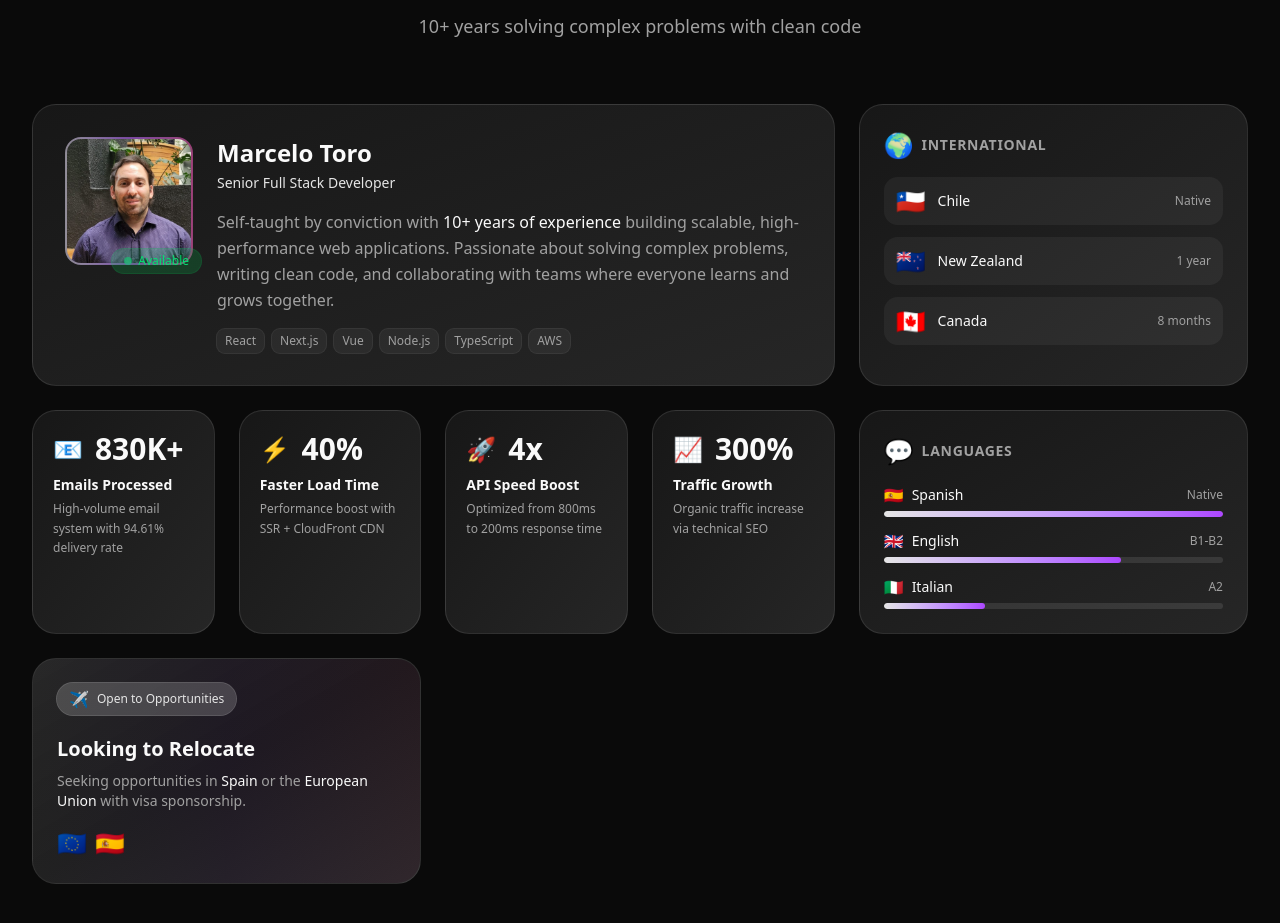
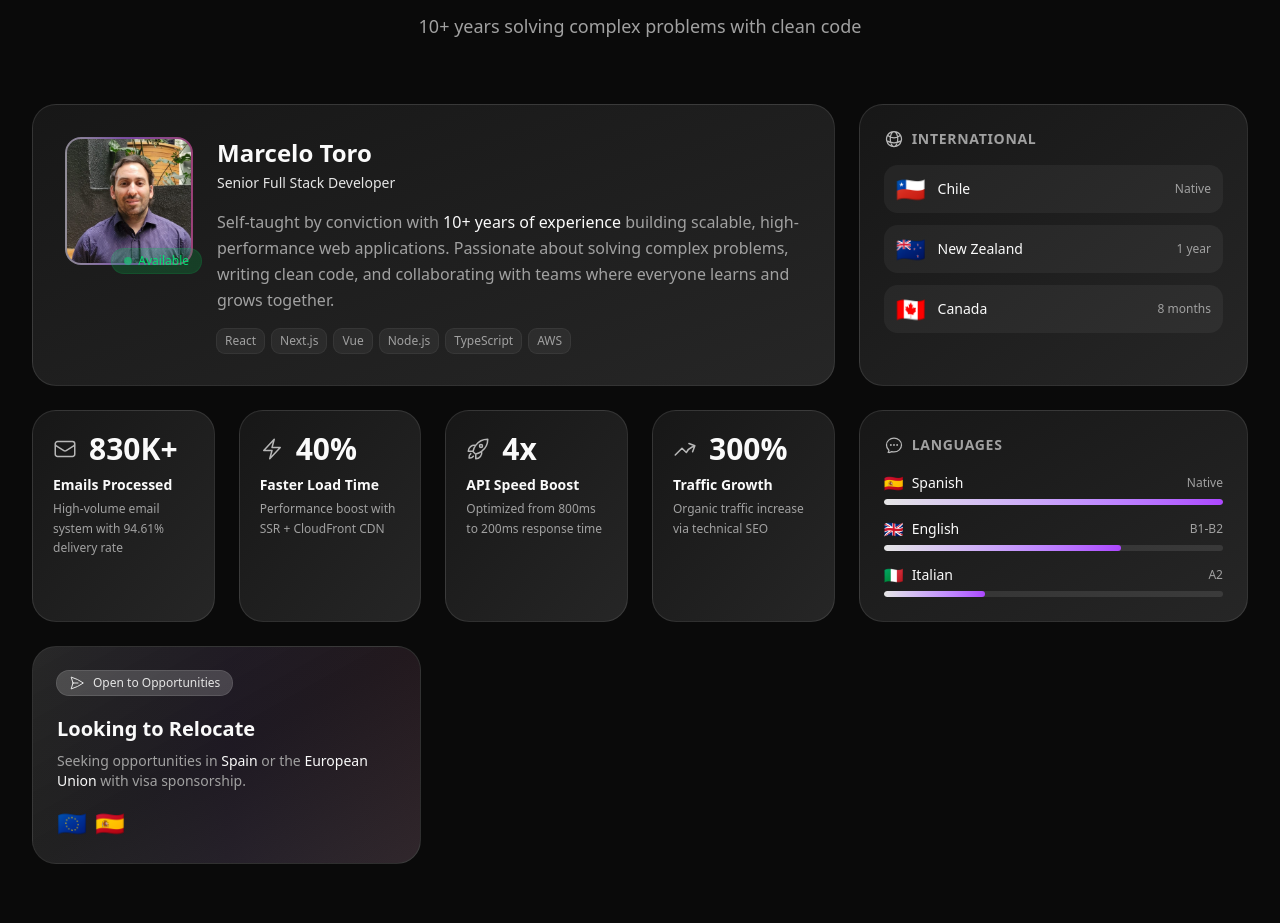
Before and after one commit to MarceTT/portfolio-v2, a Vue app: page / in a window 1280 px wide. Shown: the part 980-1903 px from the top of the page. Built offline with nearby package versions, Linux system fonts and the light colour scheme.

Commit message:
style: replace emojis with SVG stroke icons for consistency

```diff
--- a/src/components/sections/AboutSection.vue
+++ b/src/components/sections/AboutSection.vue
@@ -8,28 +8,28 @@ const achievements = [
     value: '830K+',
     label: 'Emails Processed',
     description: 'High-volume email system with 94.61% delivery rate',
-    icon: '📧',
+    icon: 'mail',
     color: 'from-blue-500/20 to-cyan-500/20'
   },
   {
     value: '40%',
     label: 'Faster Load Time',
     description: 'Performance boost with SSR + CloudFront CDN',
-    icon: '⚡',
+    icon: 'bolt',
     color: 'from-yellow-500/20 to-orange-500/20'
   },
   {
     value: '4x',
     label: 'API Speed Boost',
     description: 'Optimized from 800ms to 200ms response time',
-    icon: '🚀',
+    icon: 'rocket',
     color: 'from-purple-500/20 to-pink-500/20'
   },
   {
     value: '300%',
     label: 'Traffic Growth',
     description: 'Organic traffic increase via technical SEO',
-    icon: '📈',
+    icon: 'chart',
     color: 'from-green-500/20 to-emerald-500/20'
   },
 ]
@@ -45,6 +45,19 @@ const languages = [
   { lang: 'English', level: 'B1-B2', flag: '🇬🇧', percent: 70 },
   { lang: 'Italian', level: 'A2', flag: '🇮🇹', percent: 30 },
 ]
+
+const getIconPath = (icon: string) => {
+  const icons: Record<string, string> = {
+    mail: 'M21.75 6.75v10.5a2.25 2.25 0 01-2.25 2.25h-15a2.25 2.25 0 01-2.25-2.25V6.75m19.5 0A2.25 2.25 0 0019.5 4.5h-15a2.25 2.25 0 00-2.25 2.25m19.5 0v.243a2.25 2.25 0 01-1.07 1.916l-7.5 4.615a2.25 2.25 0 01-2.36 0L3.32 8.91a2.25 2.25 0 01-1.07-1.916V6.75',
+    bolt: 'M3.75 13.5l10.5-11.25L12 10.5h8.25L9.75 21.75 12 13.5H3.75z',
+    rocket: 'M15.59 14.37a6 6 0 01-5.84 7.38v-4.8m5.84-2.58a14.98 14.98 0 006.16-12.12A14.98 14.98 0 009.631 8.41m5.96 5.96a14.926 14.926 0 01-5.841 2.58m-.119-8.54a6 6 0 00-7.381 5.84h4.8m2.581-5.84a14.927 14.927 0 00-2.58 5.84m2.699 2.7c-.103.021-.207.041-.311.06a15.09 15.09 0 01-2.448-2.448 14.9 14.9 0 01.06-.312m-2.24 2.39a4.493 4.493 0 00-1.757 4.306 4.493 4.493 0 004.306-1.758M16.5 9a1.5 1.5 0 11-3 0 1.5 1.5 0 013 0z',
+    chart: 'M2.25 18L9 11.25l4.306 4.307a11.95 11.95 0 015.814-5.519l2.74-1.22m0 0l-5.94-2.28m5.94 2.28l-2.28 5.941',
+    globe: 'M12 21a9.004 9.004 0 008.716-6.747M12 21a9.004 9.004 0 01-8.716-6.747M12 21c2.485 0 4.5-4.03 4.5-9S14.485 3 12 3m0 18c-2.485 0-4.5-4.03-4.5-9S9.515 3 12 3m0 0a8.997 8.997 0 017.843 4.582M12 3a8.997 8.997 0 00-7.843 4.582m15.686 0A11.953 11.953 0 0112 10.5c-2.998 0-5.74-1.1-7.843-2.918m15.686 0A8.959 8.959 0 0121 12c0 .778-.099 1.533-.284 2.253m0 0A17.919 17.919 0 0112 16.5c-3.162 0-6.133-.815-8.716-2.247m0 0A9.015 9.015 0 013 12c0-1.605.42-3.113 1.157-4.418',
+    chat: 'M8.625 12a.375.375 0 11-.75 0 .375.375 0 01.75 0zm0 0H8.25m4.125 0a.375.375 0 11-.75 0 .375.375 0 01.75 0zm0 0H12m4.125 0a.375.375 0 11-.75 0 .375.375 0 01.75 0zm0 0h-.375M21 12c0 4.556-4.03 8.25-9 8.25a9.764 9.764 0 01-2.555-.337A5.972 5.972 0 015.41 20.97a5.969 5.969 0 01-.474-.065 4.48 4.48 0 00.978-2.025c.09-.457-.133-.901-.467-1.226C3.93 16.178 3 14.189 3 12c0-4.556 4.03-8.25 9-8.25s9 3.694 9 8.25z',
+    plane: 'M6 12L3.269 3.126A59.768 59.768 0 0121.485 12 59.77 59.77 0 013.27 20.876L5.999 12zm0 0h7.5',
+  }
+  return icons[icon] || icons.mail
+}
 </script>
 
 <template>
@@ -128,7 +141,9 @@ const languages = [
           class="group relative col-span-1 overflow-hidden rounded-3xl border border-neutral-200 bg-gradient-to-br from-neutral-50 to-neutral-100 p-6 transition-all duration-500 hover:border-neutral-300 hover:shadow-2xl hover:shadow-primary/5 dark:border-white/10 dark:from-neutral-900 dark:to-neutral-800 dark:hover:border-white/20 md:col-span-2"
         >
           <div class="mb-4 flex items-center gap-2">
-            <span class="text-2xl">🌍</span>
+            <svg class="h-5 w-5 text-foreground/70" fill="none" viewBox="0 0 24 24" stroke="currentColor" stroke-width="1.5">
+              <path stroke-linecap="round" stroke-linejoin="round" :d="getIconPath('globe')" />
+            </svg>
             <h3 class="text-sm font-semibold uppercase tracking-wider text-muted-foreground">
               International
             </h3>
@@ -164,7 +179,9 @@ const languages = [
           <div class="relative">
             <!-- Icon + Value row -->
             <div class="flex items-center gap-3">
-              <span class="text-2xl">{{ achievement.icon }}</span>
+              <svg class="h-6 w-6 text-foreground/70" fill="none" viewBox="0 0 24 24" stroke="currentColor" stroke-width="1.5">
+                <path stroke-linecap="round" stroke-linejoin="round" :d="getIconPath(achievement.icon)" />
+              </svg>
               <div class="text-2xl font-bold text-foreground sm:text-3xl">
                 {{ achievement.value }}
               </div>
@@ -185,7 +202,9 @@ const languages = [
           class="group relative col-span-1 overflow-hidden rounded-3xl border border-neutral-200 bg-gradient-to-br from-neutral-50 to-neutral-100 p-6 transition-all duration-500 hover:border-neutral-300 hover:shadow-2xl hover:shadow-primary/5 dark:border-white/10 dark:from-neutral-900 dark:to-neutral-800 dark:hover:border-white/20 md:col-span-2"
         >
           <div class="mb-4 flex items-center gap-2">
-            <span class="text-2xl">💬</span>
+            <svg class="h-5 w-5 text-foreground/70" fill="none" viewBox="0 0 24 24" stroke="currentColor" stroke-width="1.5">
+              <path stroke-linecap="round" stroke-linejoin="round" :d="getIconPath('chat')" />
+            </svg>
             <h3 class="text-sm font-semibold uppercase tracking-wider text-muted-foreground">
               Languages
             </h3>
@@ -223,7 +242,9 @@ const languages = [
           <div class="relative flex h-full flex-col justify-between">
             <div>
               <div class="mb-2 inline-flex items-center gap-2 rounded-full bg-primary/20 px-3 py-1 text-xs font-medium text-primary ring-1 ring-primary/30">
-                <span class="text-base">✈️</span>
+                <svg class="h-4 w-4" fill="none" viewBox="0 0 24 24" stroke="currentColor" stroke-width="1.5">
+                  <path stroke-linecap="round" stroke-linejoin="round" :d="getIconPath('plane')" />
+                </svg>
                 Open to Opportunities
               </div>
               <h3 class="mt-3 text-lg font-bold text-foreground sm:text-xl">
```
